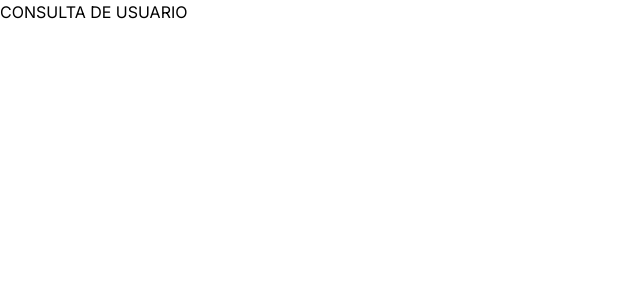
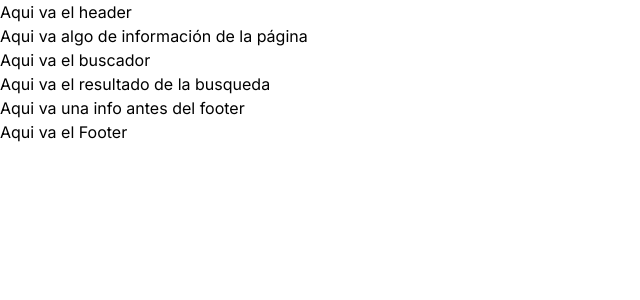
Before and after one commit to tonnyquintero/electrical-solution-web-page, a Next.js app: page / in a window 1280 px wide. Shown: the top 300 px of the page, without its empty margins (0-640 px from the left). Built offline with nearby package versions, Linux system fonts and the light colour scheme.

Commit message:
adding components

```diff
--- /dev/null
+++ b/components/Footer.jsx
@@ -0,0 +1,9 @@
+import React from 'react'
+
+const Footer = () => {
+  return (
+    <div>Aqui va el Footer</div>
+  )
+}
+
+export default Footer
--- /dev/null
+++ b/components/Header.jsx
@@ -0,0 +1,9 @@
+import React from 'react'
+
+const Header = () => {
+  return (
+    <div>Aqui va el header</div>
+  )
+}
+
+export default Header
--- /dev/null
+++ b/components/Info.jsx
@@ -0,0 +1,9 @@
+import React from 'react'
+
+const Info = () => {
+  return (
+    <div>Aqui va algo de información de la página</div>
+  )
+}
+
+export default Info
--- /dev/null
+++ b/components/PreFooter.jsx
@@ -0,0 +1,9 @@
+import React from 'react'
+
+const PreFooter = () => {
+  return (
+    <div>Aqui va una info antes del footer</div>
+  )
+}
+
+export default PreFooter
--- /dev/null
+++ b/components/Search.jsx
@@ -0,0 +1,9 @@
+import React from 'react'
+
+const Search = () => {
+  return (
+    <div>Aqui va el buscador</div>
+  )
+}
+
+export default Search
--- /dev/null
+++ b/components/SearchResult.jsx
@@ -0,0 +1,9 @@
+import React from 'react'
+
+const SearchResult = () => {
+  return (
+    <div>Aqui va el resultado de la busqueda</div>
+  )
+}
+
+export default SearchResult
--- a/src/app/page.js
+++ b/src/app/page.js
@@ -1,10 +1,20 @@
+import Header from "../../components/Header"
+import Info from "../../components/Info"
+import Search from "../../components/Search"
+import SearchResult from "../../components/SearchResult"
+import PreFooter from "../../components/PreFooter"
+import Footer from "../../components/Footer"
 
 export default function Home() {
   return (
     <main>
 
-      <h1>CONSULTA DE USUARIO</h1>
-
+      <Header />
+      <Info />
+      <Search />
+      <SearchResult />
+      <PreFooter />
+      <Footer />
 
     </main>
   )
```
